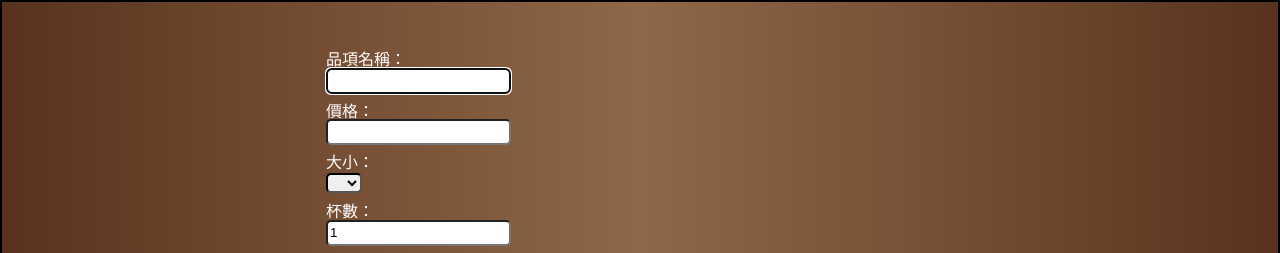
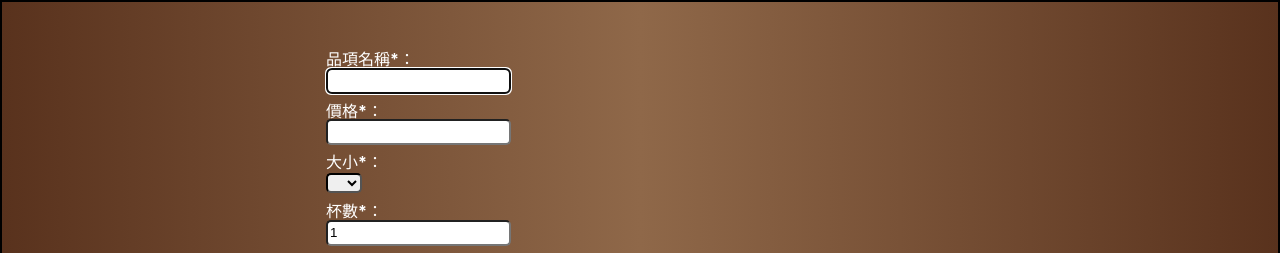
Before and after one commit to Ciaossuiam/CoffeeShop, a Vue app: page / in a window 1280 px wide. Shown: the top 253 px of the page. Built offline with nearby package versions, Linux system fonts and the light colour scheme.

Commit message:
邏輯修正

```diff
--- a/src/App.vue
+++ b/src/App.vue
@@ -5,7 +5,7 @@ import ShoppingCart from './components/ShoppingCart.vue'
 
 const data = ref<Array<Object>>([])
 data.value = JSON.parse(localStorage.getItem('shoppingCart') as string) || []
-let arr:any = JSON.parse(localStorage.getItem('shoppingCart') as string) || []
+let arr:any = data.value
 const handleChildEvent = (element: object) => {
     arr = [element, ...arr]
     data.value = arr
--- a/src/components/OrderList.vue
+++ b/src/components/OrderList.vue
@@ -8,20 +8,13 @@ const coffeePrice = ref<number>()
 const coffeeSize = ref<string>()
 const coffeeCups = ref<number>(1)
 const coffeeNote = ref<string>()
-const order = ref<Object>({})
 
 const add = () => {
     if(coffeeName.value && coffeePrice.value && coffeeSize.value  && coffeeCups.value) { // 當除了 note 以外的輸入框都被寫入
+        // uuid 製作
         uuid = Math.floor((1 + Math.random()) * 0x10000).toString(16).substring(1)
-        order.value = {
-            id: uuid,
-            name: coffeeName.value,
-            price: coffeePrice.value,
-            size: coffeeSize.value,
-            cups: coffeeCups.value,
-            note: coffeeNote.value,
-            isEditing: false,
-        }
+
+        // 資料回傳父層
         emit('shoppingCart', {
             id: uuid,
             name: coffeeName.value,
@@ -44,15 +37,15 @@ const add = () => {
   <div class="order-list">
     <!-- <button type=button" @click="count++">count is {{ count }}</button> -->
     <div class="field">
-        <label for="name">品項名稱：</label>
+        <label for="name">品項名稱*：</label>
         <input type="text" id="name" v-model="coffeeName" autofocus>
     </div>
     <div class="field">
-        <label for="price">價格：</label>
+        <label for="price">價格*：</label>
         <input type="number" id="price" min="0" v-model="coffeePrice">
     </div>
     <div class="field">
-        <label for="size">大小：</label>
+        <label for="size">大小*：</label>
         <select id="size"  v-model="coffeeSize">
             <option value="L">L</option>
             <option value="M">M</option>
@@ -60,7 +53,7 @@ const add = () => {
         </select>
     </div>
     <div class="field">
-        <label for="cups">杯數：</label>
+        <label for="cups">杯數*：</label>
         <input type="number" id="cups" min="0" v-model="coffeeCups">
     </div>
     <div class="field">
```
